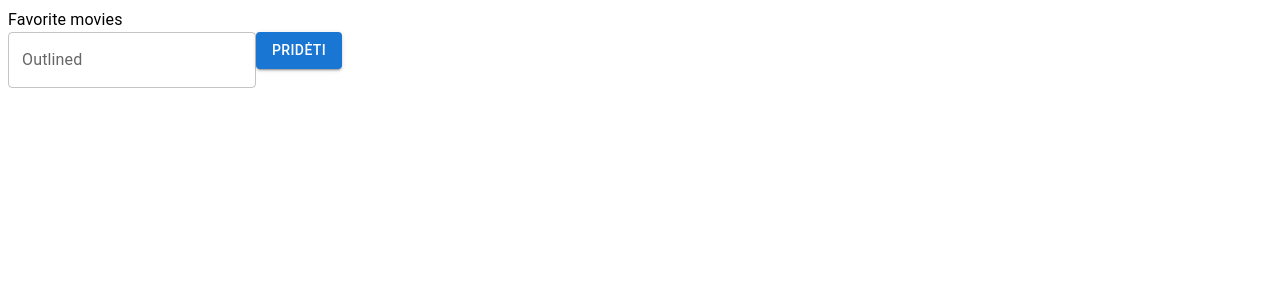
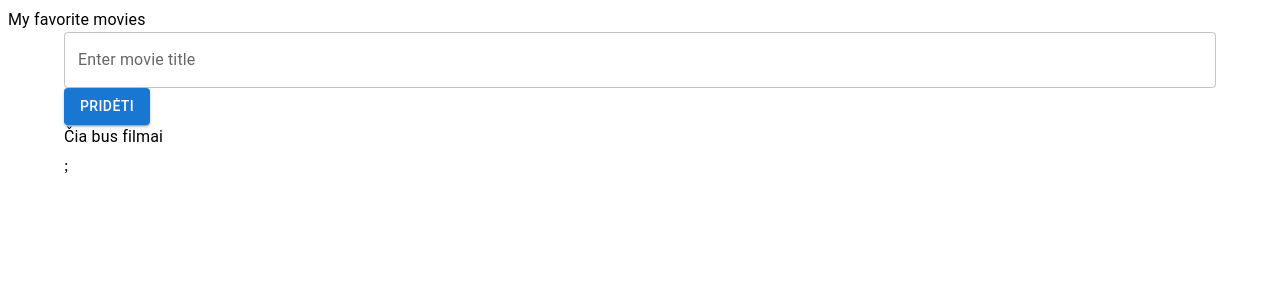
Before and after one commit to rutaben/the-perfect-catch-app, a React (Create React App) app: page / in a window 1280 px wide. Shown: the top 300 px of the page. Built offline with nearby package versions, Linux system fonts and the light colour scheme.

Commit message:
enabled basic movie list form

```diff
--- a/package.json
+++ b/package.json
@@ -9,6 +9,7 @@
     "@testing-library/jest-dom": "^5.16.4",
     "@testing-library/react": "^13.2.0",
     "@testing-library/user-event": "^13.5.0",
+    "formik": "^2.2.9",
     "react": "^18.1.0",
     "react-dom": "^18.1.0",
     "react-scripts": "5.0.1",
--- a/src/App.jsx
+++ b/src/App.jsx
@@ -1,9 +1,8 @@
-import React from 'react';
-import MovieInput from './components/movie-input';
+import MoviesPage from './pages/movies-page';
 
 const App = () => {
   return (
-    <MovieInput />
+    <MoviesPage />
   );
 }
 
--- /dev/null
+++ b/src/components/contained-button.jsx
@@ -0,0 +1,9 @@
+import Button from '@mui/material/Button';
+
+const ContainedButton = ({title, type}) => {
+  return (
+    <Button variant="contained" type={type}>{title}</Button>
+  );
+};
+
+export default ContainedButton;
--- a/src/components/movie-input.jsx
+++ /dev/null
@@ -1,19 +0,0 @@
-import React from 'react';
-import {
-    Box,
-    Typography,
-    TextField
-  } from '@mui/material';
-  import SubmitButton from './submit-button';
-
-const MovieInput = () => {
-  return (
-    <Box>
-      <Typography>Favorite movies</Typography>
-      <TextField id="outlined-basic" label="Outlined" variant="outlined" />
-      <SubmitButton title="Pridėti"/>
-    </Box>
-    );
-}
-
-export default MovieInput;
--- a/src/components/submit-button.jsx
+++ /dev/null
@@ -1,10 +0,0 @@
-import React from 'react';
-import Button from '@mui/material/Button';
-
-const SubmitButton = ({title}) => {
-  return (
-    <Button variant="contained">{title}</Button>
-  )
-}
-
-export default SubmitButton;
--- /dev/null
+++ b/src/pages/movies-page/index.jsx
@@ -0,0 +1,16 @@
+import {
+    Box,
+    Typography,
+  } from '@mui/material';
+  import MoviesPageForm from './movies-page-form';
+
+const MoviesListPage = () => {
+  return (
+    <Box>
+      <Typography>My favorite movies</Typography>
+      <MoviesPageForm />
+    </Box>
+  )
+}
+
+export default MoviesListPage;
--- /dev/null
+++ b/src/pages/movies-page/movies-page-form.jsx
@@ -0,0 +1,52 @@
+import { useFormik } from 'formik';
+import {
+  Container,
+  Box,
+  TextField,
+} from '@mui/material';
+import MoviesPageList from './movies-page-list';
+import ContainedButton from '../../components/contained-button';
+
+let moviesArr = [];
+
+const MoviesPageForm = () => {
+  const initialValues = {title: ""};
+
+  const onSubmit = (value, {resetForm}) => {
+    if (!moviesArr.find(obj => obj.title === value.title)) {
+      moviesArr.push(value);
+    } else {
+      alert ('Toks filmas jau yra.')
+    };
+    resetForm(initialValues);
+  };
+
+  const {
+    values, handleChange, handleSubmit
+  } = useFormik({
+    initialValues,
+    onSubmit,
+  });
+
+  return (
+  <Container>
+    <Box
+    component="form"
+    onSubmit={handleSubmit}
+    >
+      <TextField
+        name="title"
+        label="Enter movie title"
+        onChange={handleChange}
+        value={values.title}
+        variant="outlined"
+        fullWidth
+      />
+      <ContainedButton title="Pridėti" type="submit"/>
+    </Box>
+    <MoviesPageList movies={moviesArr} />
+  </Container>
+  )
+}
+
+export default MoviesPageForm;
--- /dev/null
+++ b/src/pages/movies-page/movies-page-list.jsx
@@ -0,0 +1,21 @@
+import {
+  Box,
+  Typography,
+  List,
+  ListItem
+} from '@mui/material';
+
+const MoviesPageList = ({ movies }) => {
+  return (
+    <Box>
+      <Typography>Čia bus filmai</Typography>
+      <List>
+        {movies.map((item) =>
+          <ListItem>{item.title}</ListItem>
+        )};
+      </List>
+    </Box>
+  )
+}
+
+export default MoviesPageList;
```
Also changed, not shown: 1 other file (tests, documents, lock files or other folders).
